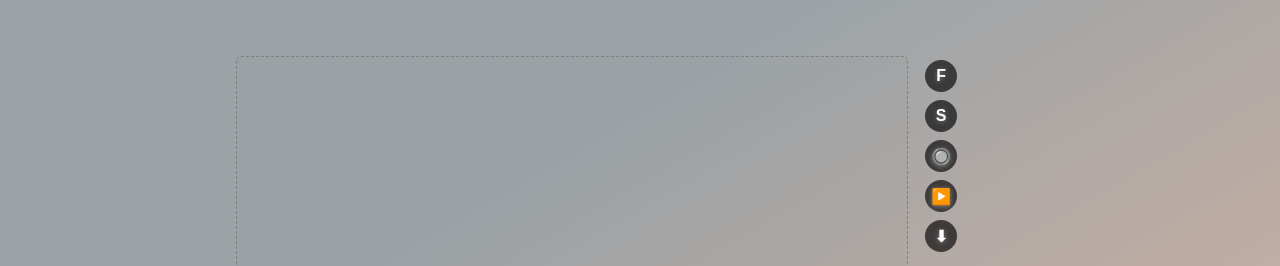
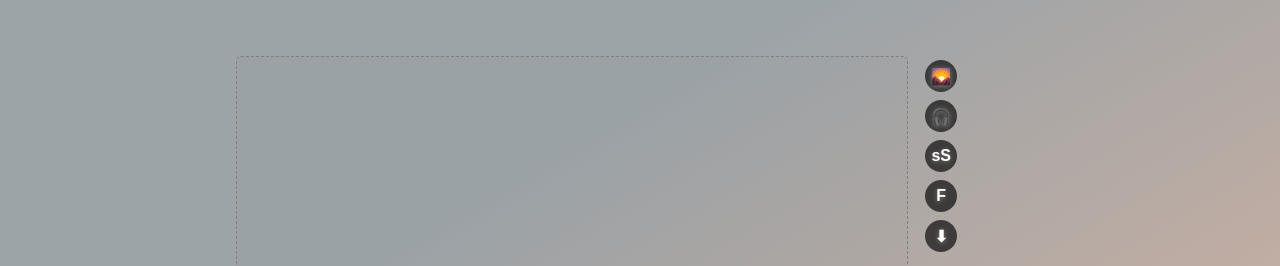
Before and after one commit to reinhardt021/firefly-next, a Next.js app in the folder next-app/: page / in a window 1280 px wide. Shown: the top 266 px of the page. Built offline with nearby package versions, Linux system fonts and the light colour scheme.

Commit message:
moved around some defaults and the icons

```diff
--- a/next-app/pages/index.jsx
+++ b/next-app/pages/index.jsx
@@ -76,19 +76,19 @@ export default function Main() {
   const bgOptions = [
     {
       id: 'b1',
-      title: '⚪️',
+      title: '☀',
       selected: true,
       handleClick: () => setMode(LIGHT),
     },
     {
       id: 'b2',
-      title: '⚫️',
+      title: '☽',
       selected: false,
       handleClick: () => setMode(DARK),
     },
     {
       id: 'b3',
-      title: '꩜',
+      title: '🔀',
       selected: false,
       handleClick: () => setBgStyle(currBG => {
         const bgs = BACKGROUNDS.filter(bg => bg != currBG);
@@ -101,7 +101,7 @@ export default function Main() {
 
   let audio = null;
   const musicItem = {
-    title: '▶️',
+    title: '🎧',
   };
   const musicOptions = [
     {
@@ -115,7 +115,7 @@ export default function Main() {
     },
     {
       id: 'm2',
-      title: '☁️',
+      title: '🌧️',
       selected: true,
       handleClick: () => setAudioFile(oldFile => {
         setupAudio(A2, volume);
@@ -242,10 +242,10 @@ export default function Main() {
             ></textarea>
 
             <div className={menuStyles.join(' ')}>
+              <MenuRow mode={mode} item={{ title: '🌄' }} options={bgOptions} />
+              <MenuRow mode={mode} item={musicItem} options={musicOptions} />
+              <MenuRow mode={mode} item={{ title: 'sS' }} options={sizeOptions} />
               <MenuRow mode={mode} item={{ title: 'F' }} options={fontOptions} />
-              <MenuRow mode={mode} item={{ title: 'S' }} options={sizeOptions} />
-              <MenuRow mode={mode} item={{ title: '🔘' }} options={bgOptions} />
-              <MenuRow mode={mode} item={musicItem} options={musicOptions} />
               <MenuRow mode={mode} item={{ title: '⬇' }} options={saveOptions} />
             </div>
           </div>
```
